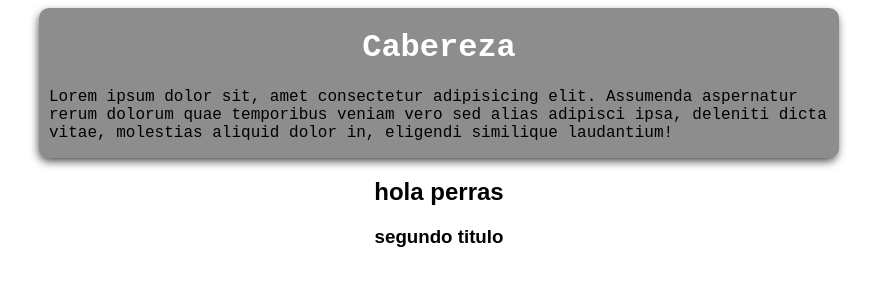
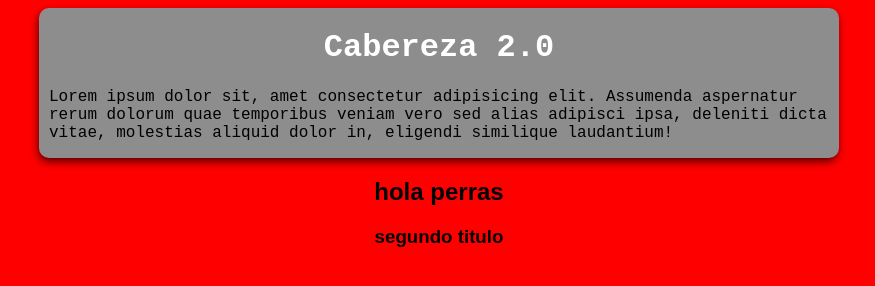
Before and after one commit to binary7777/hyperblog, a plain HTML site: page blog.html in a window 1280 px wide. Shown: the whole page, without its empty margins (201-1076 px from the left). Drawn offline with Linux system fonts and the light colour scheme.

Commit message:
una version nueva de la cabezera

```diff
--- a/blog.html
+++ b/blog.html
@@ -1,6 +1,13 @@
 <html>
+
+
+
     <head>
         <style>
+            body{
+                background-color: red;
+            }
+
             h2,h3{
                 text-align: center;
                 font-family: Arial, Helvetica, sans-serif;
@@ -32,7 +39,7 @@
     <body>
         <header>
             <div class="title">
-                <h1>Cabereza </h1>
+                <h1>Cabereza 2.0</h1>
                 <p>Lorem ipsum dolor sit, amet consectetur adipisicing elit. Assumenda aspernatur rerum dolorum quae temporibus veniam vero sed alias adipisci ipsa, deleniti dicta vitae, molestias aliquid dolor in, eligendi similique laudantium!</p>
             </div>
         </header>
```
